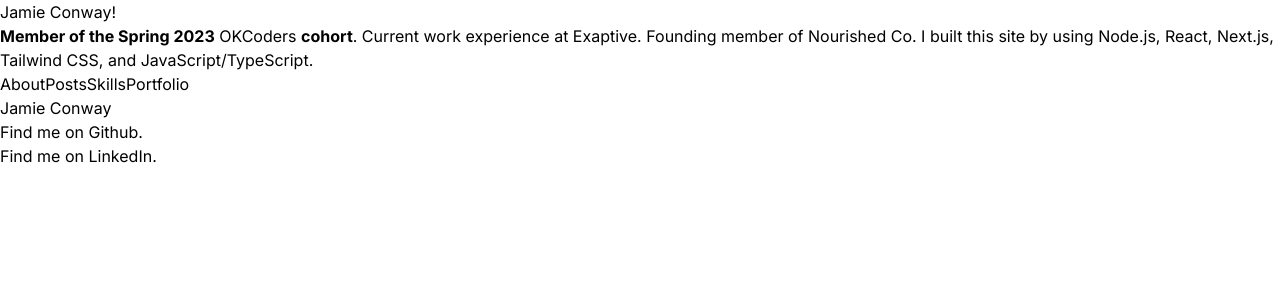
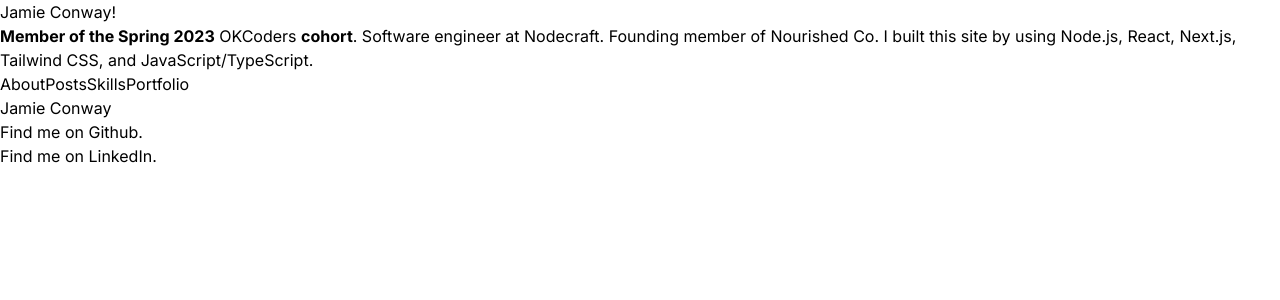
Before and after one commit to jamie-c/jpconway, a Next.js app: page / in a window 1280 px wide. Shown: the top 300 px of the page. Built offline with nearby package versions, Linux system fonts and the light colour scheme.

Commit message:
update text

```diff
--- a/src/components/LandingPage.tsx
+++ b/src/components/LandingPage.tsx
@@ -11,7 +11,7 @@ const LandingPage = () => {
             <div className="w-full flex flex-row justify-start text-lg">
                 <p>
                     <b>Member of the Spring 2023</b> <StyledLink url="https://www.okcoders.com/" title="OKCoders" /> <b>cohort</b>.
-                    Current work experience at <StyledLink url="https://www.exaptive.com/" title="Exaptive" />.
+                    Software engineer at <StyledLink url="https://www.nodecraft.com/" title="Nodecraft" />.
                     Founding member of <StyledLink url="https://www.nourishedfood.co" title="Nourished Co" />.
                     I built this site by using Node.js, React, Next.js, Tailwind CSS, and JavaScript/TypeScript.
                 </p>
```
